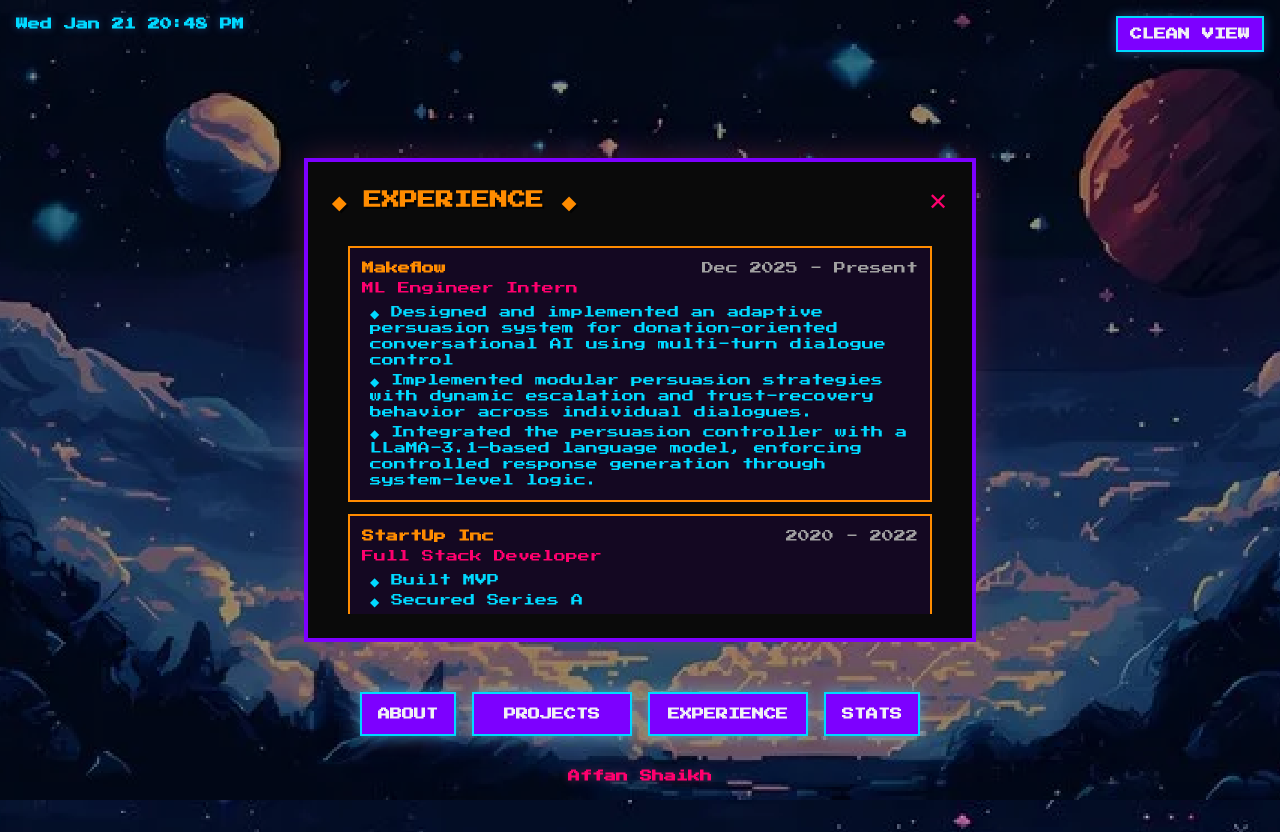
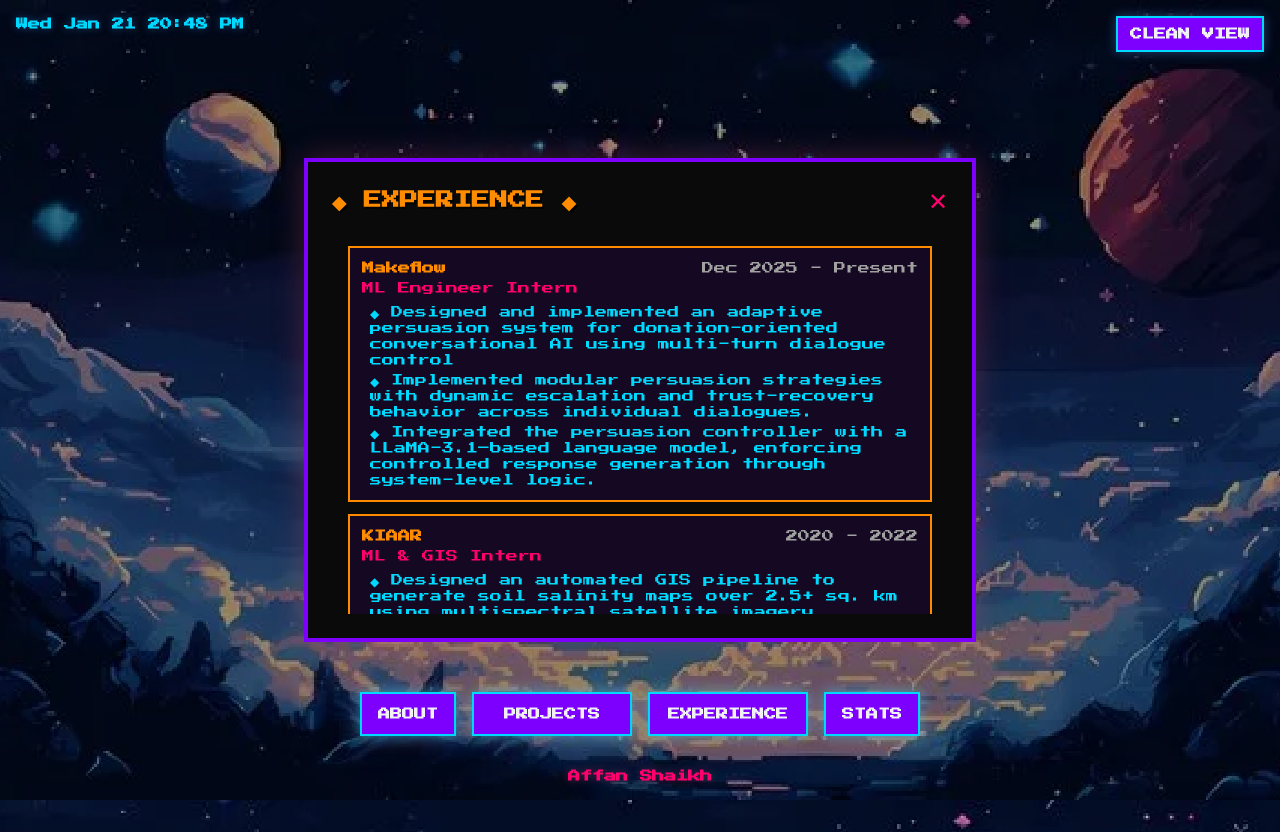
Before and after one commit to le-Affan/portfolio-website, a Next.js app: page / in a window 1280 px wide. Both pictures are taken after a click on the button "EXPERIENCE". Built offline with nearby package versions, Linux system fonts and the light colour scheme.

Commit message:
Updated Experiance Section

```diff
--- a/components/sections/experience-section.tsx
+++ b/components/sections/experience-section.tsx
@@ -17,16 +17,12 @@ const experiences: Experience[] = [
       'Integrated the persuasion controller with a LLaMA-3.1–based language model, enforcing controlled response generation through system-level logic.'],
   },
   {
-    company: 'StartUp Inc',
-    role: 'Full Stack Developer',
+    company: 'KIAAR',
+    role: 'ML & GIS Intern ',
     duration: '2020 - 2022',
-    achievements: ['Built MVP', 'Secured Series A', 'Scaled to 100k users'],
-  },
-  {
-    company: 'Web Agency',
-    role: 'Junior Developer',
-    duration: '2019 - 2020',
-    achievements: ['Shipped 15+ projects', 'Client satisfaction 100%', 'Learned best practices'],
+    achievements: ['Designed an automated GIS pipeline to generate soil salinity maps over 2.5+ sq. km using multispectral satellite imagery',
+      'Extracted spectral features and validated predictions against field-measured EC and SAR ground truth.',
+      'Produced geospatial outputs adopted by researchers for soil assessment and reporting.'],
   },
 ]
 
```
